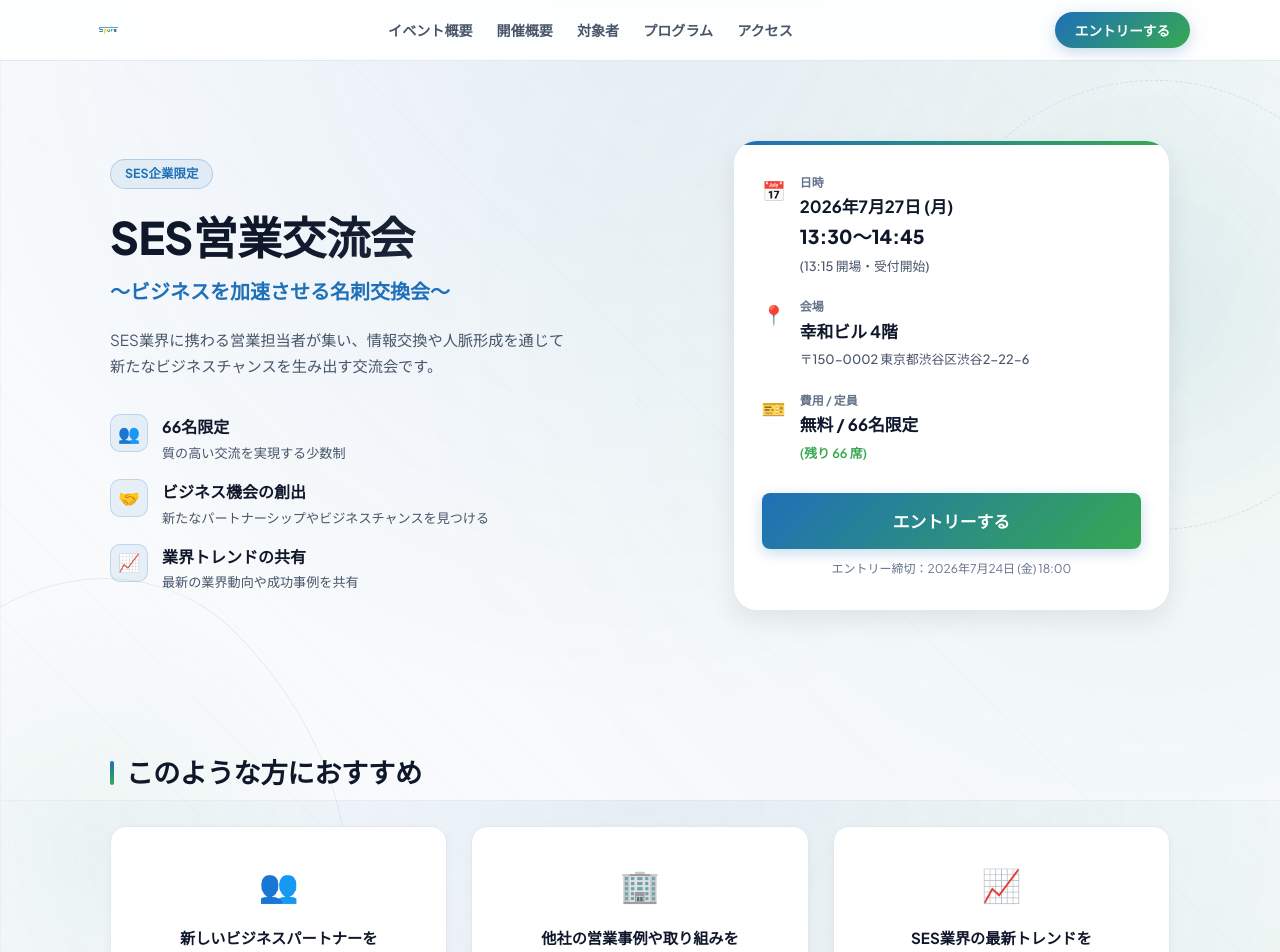
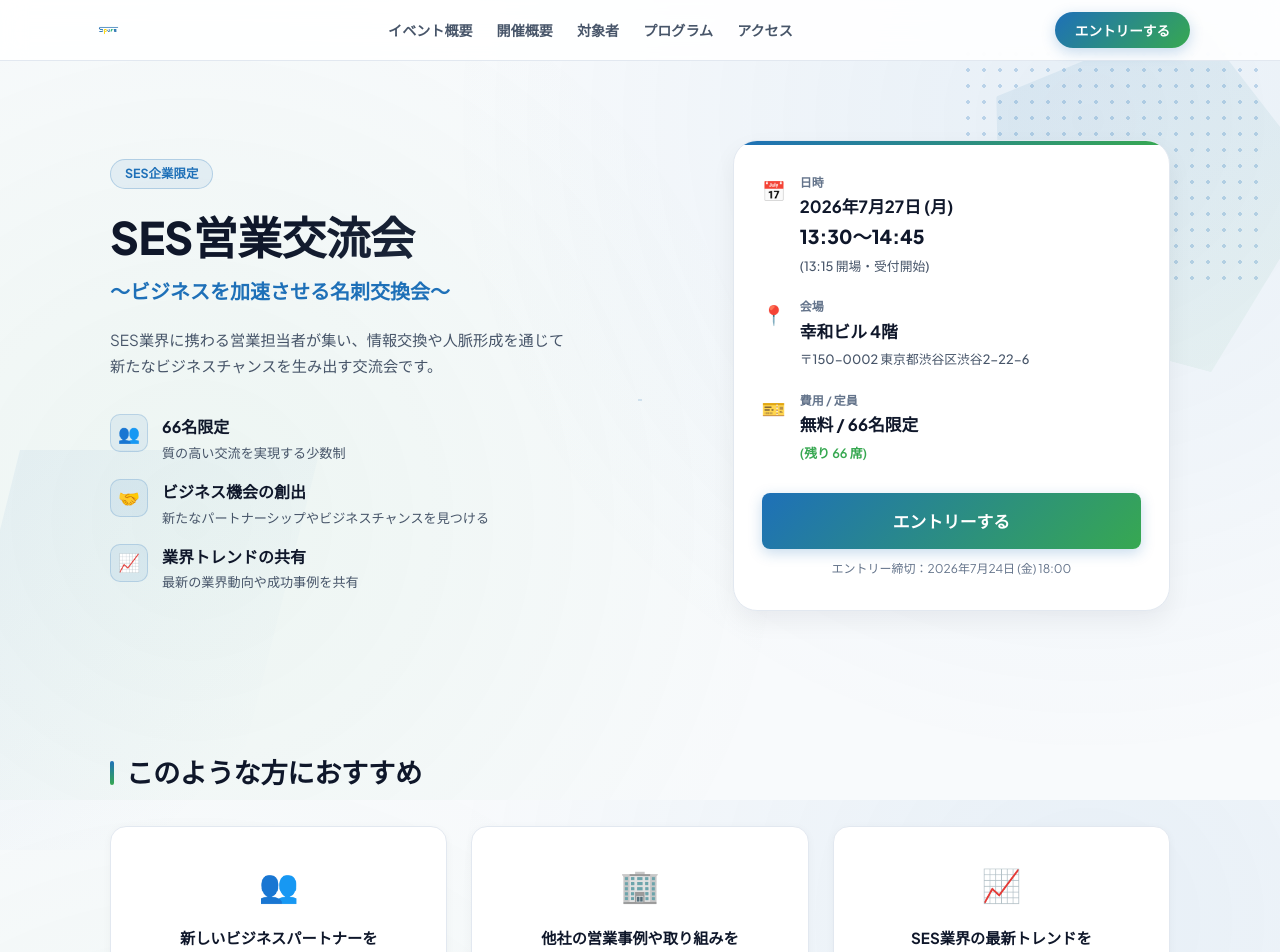
Before and after one commit to spursweb-byte/kouryukai_2026, a Next.js app: page / in a window 1280 px wide. Shown: the top 952 px of the page. Built offline with nearby package versions, Linux system fonts and the light colour scheme; no server answers; the database is empty.

Commit message:
style: match exact white background with blue dot clusters and geometric polygon shapes from mock image

```diff
--- a/src/app/globals.css
+++ b/src/app/globals.css
@@ -39,8 +39,8 @@
 
   /* Shadows & Glows */
   --shadow-sm: 0 2px 8px rgba(15, 23, 42, 0.04);
-  --shadow-md: 0 10px 25px rgba(15, 23, 42, 0.08);
-  --shadow-lg: 0 20px 40px rgba(15, 23, 42, 0.12);
+  --shadow-md: 0 10px 25px rgba(15, 23, 42, 0.06);
+  --shadow-lg: 0 20px 40px rgba(15, 23, 42, 0.1);
   --glow-spurs: 0 0 25px rgba(30, 112, 184, 0.15);
   --glow-green: 0 0 25px rgba(55, 168, 81, 0.2);
 }
@@ -58,15 +58,13 @@ html {
 
 body {
   background-color: var(--bg-color);
-  /* 幾何学的パターン（ドットグリッド + 方眼グリッド + アクセントグラデーション） */
+  /* モック画像の背景: 青ドットパターン + 幾何学グラデーション */
   background-image:
-    radial-gradient(circle at 50% 0%, rgba(30, 112, 184, 0.08), rgba(255, 255, 255, 0) 70%),
-    radial-gradient(circle at 90% 40%, rgba(55, 168, 81, 0.06), rgba(255, 255, 255, 0) 60%),
-    radial-gradient(rgba(30, 112, 184, 0.12) 1.2px, transparent 1.2px),
-    linear-gradient(to right, rgba(226, 232, 240, 0.4) 1px, transparent 1px),
-    linear-gradient(to bottom, rgba(226, 232, 240, 0.4) 1px, transparent 1px);
-  background-size: 100% 100%, 100% 100%, 28px 28px, 56px 56px, 56px 56px;
-  background-position: 0 0, 0 0, 0 0, 0 0, 0 0;
+    radial-gradient(circle at 85% 15%, rgba(30, 112, 184, 0.08) 0%, rgba(255, 255, 255, 0) 50%),
+    radial-gradient(circle at 15% 65%, rgba(55, 168, 81, 0.06) 0%, rgba(255, 255, 255, 0) 50%),
+    radial-gradient(rgba(30, 112, 184, 0.16) 1.8px, transparent 1.8px);
+  background-size: 100% 100%, 100% 100%, 20px 20px;
+  background-position: 0 0, 0 0, 0 0;
   background-attachment: fixed;
   color: var(--text-primary);
   font-family: var(--font-sans);
--- a/src/app/page.module.css
+++ b/src/app/page.module.css
@@ -7,44 +7,56 @@
   overflow: hidden;
 }
 
-/* 幾何学的モチーフ背景装飾 */
-.geoShape1 {
+/* モック画像どおりの幾何学的ポリゴン＆ドットクラスタ背景装飾 */
+.polyDotCluster {
   position: absolute;
-  top: 80px;
-  right: -100px;
-  width: 450px;
-  height: 450px;
-  border-radius: 50%;
-  background: radial-gradient(circle, rgba(30, 112, 184, 0.06) 0%, rgba(255, 255, 255, 0) 70%);
-  border: 1px dashed rgba(30, 112, 184, 0.15);
+  top: 30px;
+  right: 20px;
+  width: 300px;
+  height: 260px;
+  background-image: radial-gradient(rgba(30, 112, 184, 0.28) 2px, transparent 2px);
+  background-size: 16px 16px;
+  pointer-events: none;
+  z-index: 0;
+  opacity: 0.85;
+}
+
+.polyPolygon1 {
+  position: absolute;
+  top: 10px;
+  right: -40px;
+  width: 340px;
+  height: 340px;
+  background: linear-gradient(135deg, rgba(30, 112, 184, 0.09) 0%, rgba(55, 168, 81, 0.05) 100%);
+  clip-path: polygon(50% 0%, 100% 38%, 82% 100%, 18% 100%, 0% 38%);
+  pointer-events: none;
+  z-index: 0;
+  transform: rotate(15deg);
+}
+
+.polyPolygon2 {
+  position: absolute;
+  top: 450px;
+  left: -80px;
+  width: 400px;
+  height: 400px;
+  background: linear-gradient(135deg, rgba(30, 112, 184, 0.07) 0%, rgba(255, 255, 255, 0) 80%);
+  clip-path: polygon(25% 0%, 100% 0%, 75% 100%, 0% 100%);
   pointer-events: none;
   z-index: 0;
 }
 
-.geoShape2 {
+.polyPolygon3 {
   position: absolute;
-  top: 600px;
-  left: -150px;
-  width: 500px;
-  height: 500px;
-  border-radius: 38% 62% 63% 37% / 41% 44% 56% 59%;
-  background: radial-gradient(circle, rgba(55, 168, 81, 0.05) 0%, rgba(255, 255, 255, 0) 70%);
-  border: 1px solid rgba(55, 168, 81, 0.12);
+  bottom: 220px;
+  right: -60px;
+  width: 360px;
+  height: 360px;
+  background: linear-gradient(135deg, rgba(55, 168, 81, 0.07) 0%, rgba(30, 112, 184, 0.03) 100%);
+  clip-path: polygon(50% 0%, 100% 100%, 0% 100%);
   pointer-events: none;
   z-index: 0;
-  transform: rotate(45deg);
-}
-
-.geoGridOverlay {
-  position: absolute;
-  top: 0;
-  left: 0;
-  width: 100%;
-  height: 100%;
-  background-image:
-    repeating-linear-gradient(45deg, rgba(30, 112, 184, 0.015) 0, rgba(30, 112, 184, 0.015) 1px, transparent 0, transparent 40px);
-  pointer-events: none;
-  z-index: 0;
+  transform: rotate(-25deg);
 }
 
 /* 固定ヘッダーナビゲーション */
--- a/src/components/MainView.tsx
+++ b/src/components/MainView.tsx
@@ -37,10 +37,11 @@ export default function MainView({ initialConfirmedCount }: MainViewProps) {
 
   return (
     <div className={styles.pageWrapper}>
-      {/* 幾何学的背景装飾 */}
-      <div className={styles.geoGridOverlay} />
-      <div className={styles.geoShape1} />
-      <div className={styles.geoShape2} />
+      {/* 幾何学的背景ポリゴン＆ドットクラスタ装飾（モック画像と一致） */}
+      <div className={styles.polyDotCluster} />
+      <div className={styles.polyPolygon1} />
+      <div className={styles.polyPolygon2} />
+      <div className={styles.polyPolygon3} />
 
       {/* 固定ヘッダーナビゲーション */}
       <header className={styles.navHeader}>
```
